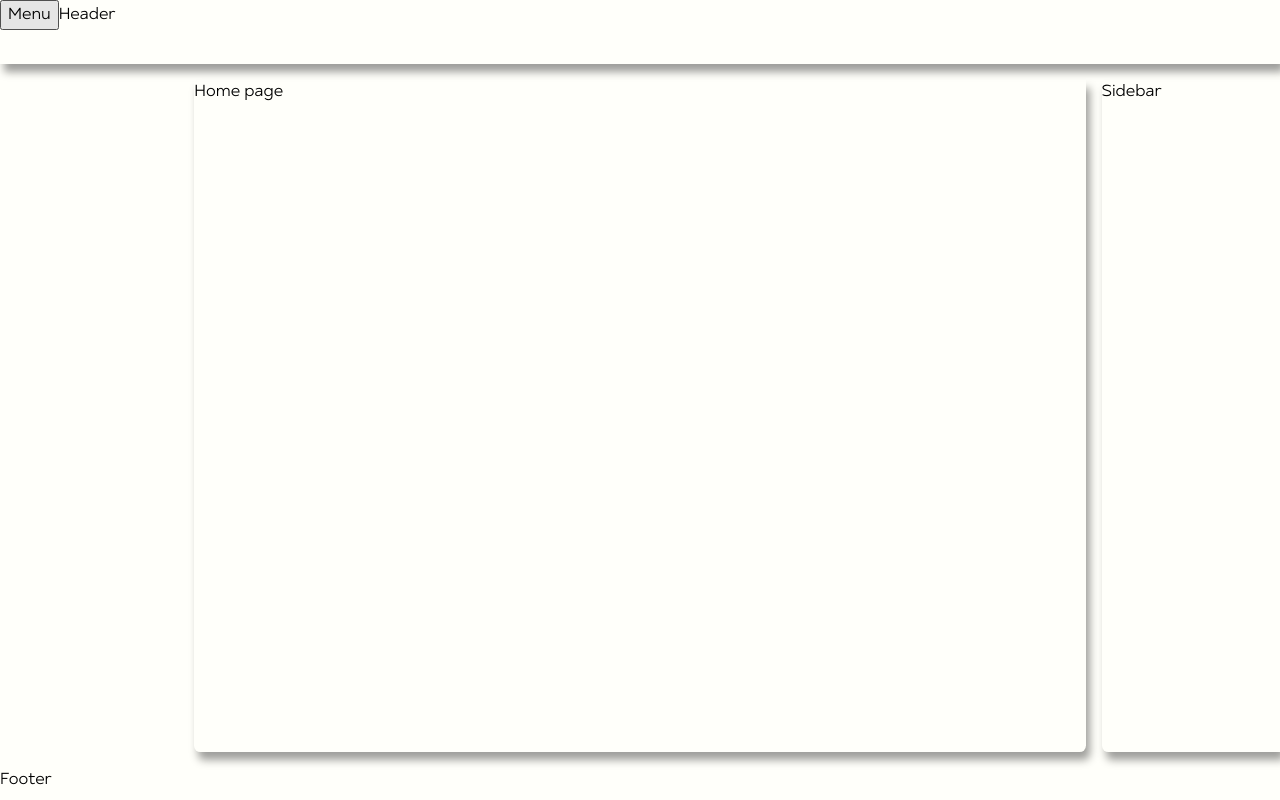
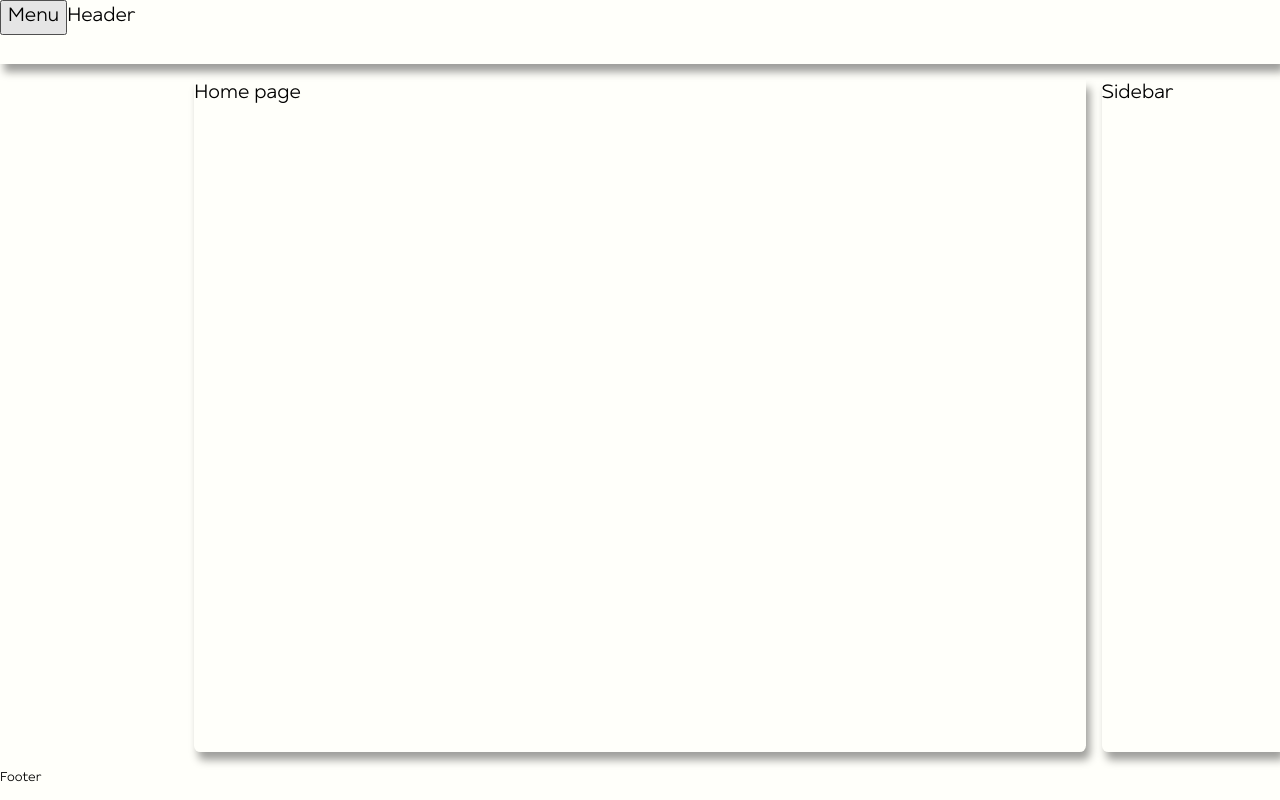
Before and after one commit to SavouryGin/chop_logic, a React app: page / in a window 1280 px wide. Built offline with nearby package versions, Linux system fonts and the light colour scheme.

Commit message:
ts-10: add vars for z-indexes

```diff
--- a/src/components/footer/styles.scss
+++ b/src/components/footer/styles.scss
@@ -1,5 +1,5 @@
-@import 'styles/colors.scss';
+@import 'styles/sizes.scss';
 
 .footer {
-  // background-color: $light-foreground-color;
+  font-size: $footer-font-size;
 }
--- a/src/components/layout/styles.scss
+++ b/src/components/layout/styles.scss
@@ -3,7 +3,9 @@
 @import 'styles/sizes.scss';
 
 .layout {
+  // Common styles
   font-family: $Regular;
+  font-size: $base-font-size;
   color: $light-font-color;
   background-color: $light-background-color;
 
--- a/src/styles/sizes.scss
+++ b/src/styles/sizes.scss
@@ -1,4 +1,11 @@
+// Gaps & radiuses
 $block-gap: 1rem;
 $border-radius: 0.4rem;
+
+// Heights
 $header-height: 4rem;
 $footer-height: 2rem;
+
+// Fonts
+$base-font-size: 1.2rem;
+$footer-font-size: 0.8rem;
--- /dev/null
+++ b/src/styles/z-indexes.scss
@@ -0,0 +1 @@
+$base-z-index: 1;
```
